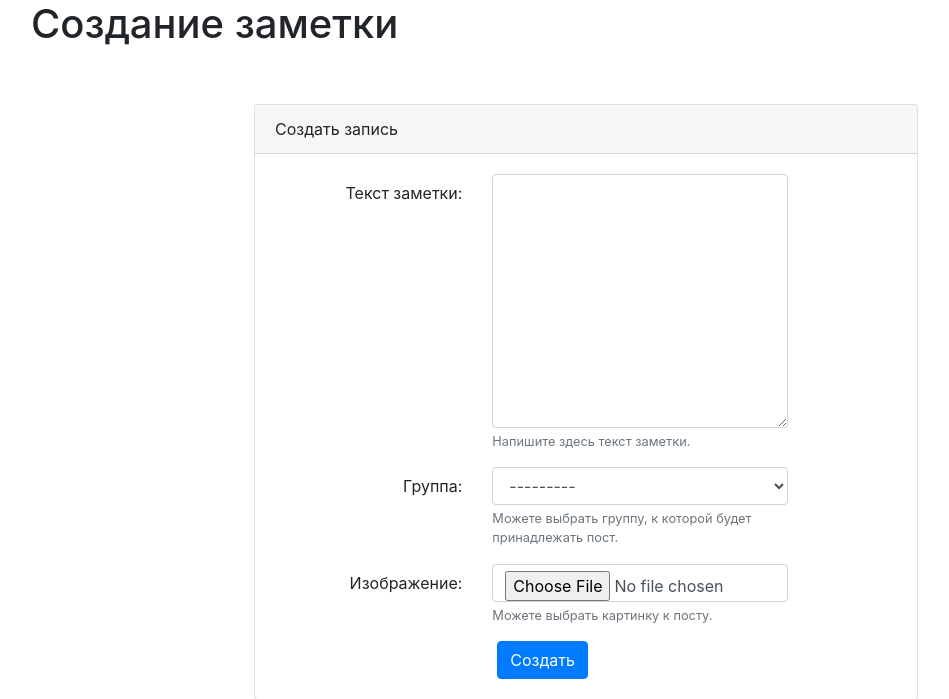
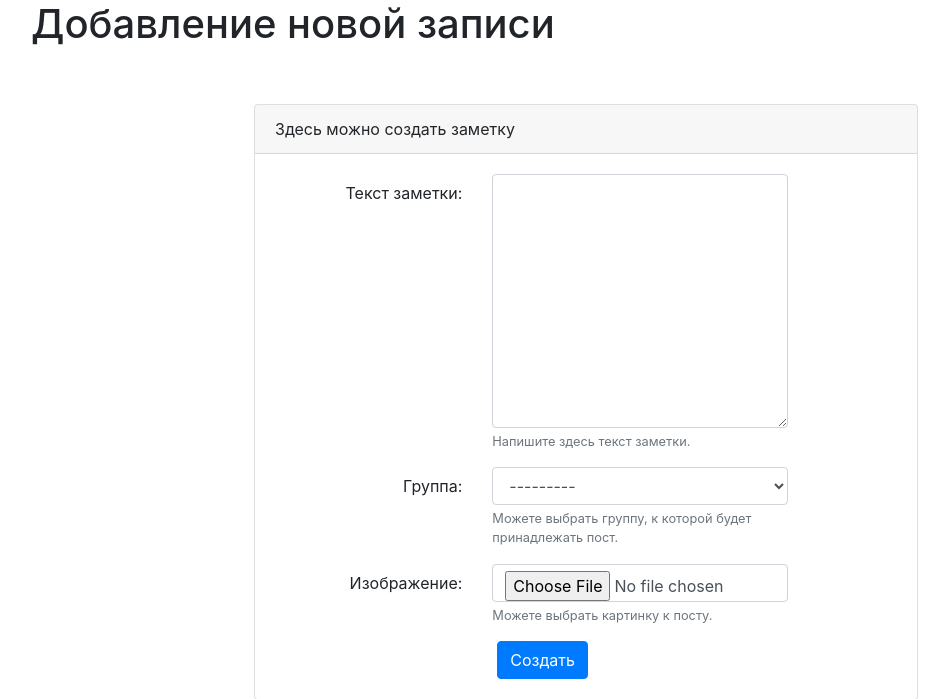
Before and after one commit to fuodorov/yatube, a Django app: page /new/ in a window 1280 px wide. Shown: the part 56-755 px from the top of the page, without its empty margins (54-1003 px from the left). Run offline with Django 3.2, Linux system fonts and the light colour scheme; the visitor is signed in with stand-in values (Sample User, id 1); data that the repository does not hold is empty; some libraries are stand-ins or nearby versions.

Commit message:
Update new_post.html and add favicon.ico

```diff
--- a/yatube/posts/templates/posts/new_post.html
+++ b/yatube/posts/templates/posts/new_post.html
@@ -1,9 +1,21 @@
 {% extends "include/base.html" %}
+
 {% block title %}
-{{ post|yesno:"Редактирование заметки, Создание заметки, Что-то пошло не так" }}
+{% if post %}
+Редактирование
+{% else %}
+Добавление новой
+{% endif %}
+записи
 {% endblock %}
+
 {% block header %}
-{{ post|yesno:"Редактирование заметки, Создание заметки, Что-то пошло не так" }}
+{% if post %}
+Редактирование
+{% else %}
+Добавление новой
+{% endif %}
+записи
 {% endblock %}
 
 {% block content %}
@@ -13,20 +25,27 @@
     <div class="card">
       <div class="card-header">
         {% if post %}
-        Редактировать запись
+        Здесь можно отредактировать заметку
         {% else %}
-        Создать запись
-        {% endif %}</div>
+        Здесь можно создать заметку
+        {% endif %}
+      </div>
       <div class="card-body">
         <form method="post" enctype="multipart/form-data">
           {% csrf_token %}
           {% for field in form %}
           <div class="form-group row" aria-required={% if field.required %} "true" {% else %} "false" {% endif %}>
-            <label for="{{ field.id_for_label }}" class="col-md-4 col-form-label text-md-right">{{ field.label }}{% if field.required %}<span class="required">*</span>{% endif %}</label>
+            <label for="{{ field.id_for_label }}" class="col-md-4 col-form-label text-md-right">
+              {{ field.label }}{% if field.required %}
+              <span class="required">*</span>
+              {% endif %}
+            </label>
             <div class="col-md-6">
               {{ field|addclass:"form-control"  }}
               {% if field.help_text %}
-              <small id="{{ field.id_for_label }}-help" class="form-text text-muted">{{ field.help_text|safe }}</small>
+              <small id="{{ field.id_for_label }}-help" class="form-text text-muted">
+                {{ field.help_text|safe }}
+              </small>
               {% endif %}
             </div>
           </div>
--- a/yatube/templates/include/base.html
+++ b/yatube/templates/include/base.html
@@ -4,9 +4,15 @@
 <head>
   <meta charset="utf-8">
   <meta name="viewport" content="width=device-width, initial-scale=1, shrink-to-fit=no">
-  <title>{% block title %}The Last Social Media You'll Ever Need {% endblock %} | Yatube</title>
+  <title>
+    {% block title %}
+    The Last Social Media You'll Ever Need
+    {% endblock %}
+    | Yatube
+  </title>
   {% load static %}
   <link rel="stylesheet" href="{% static 'bootstrap/dist/css/bootstrap.min.css' %}">
+  <link rel="icon" href="{% static 'img/favicon.ico' %}" />
   <script src="{% static 'jquery/dist/jquery.min.js' %}"></script>
   <script src="{% static 'bootstrap/dist/js/bootstrap.min.js' %}"></script>
 </head>
```
